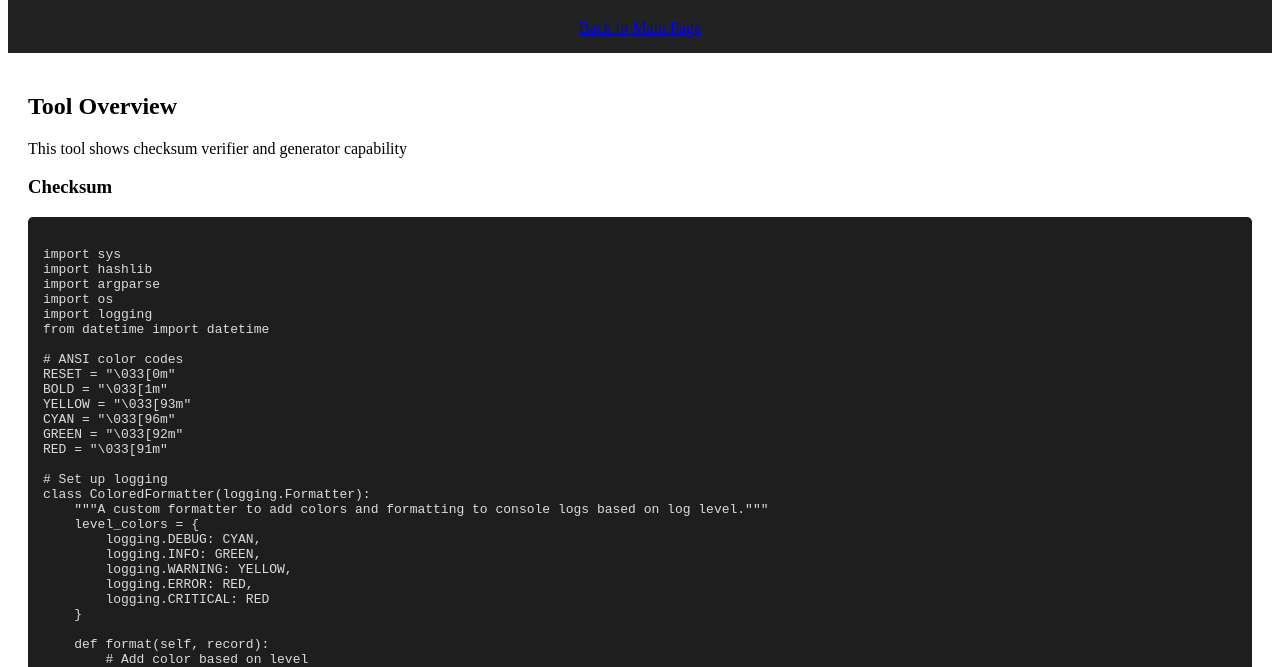
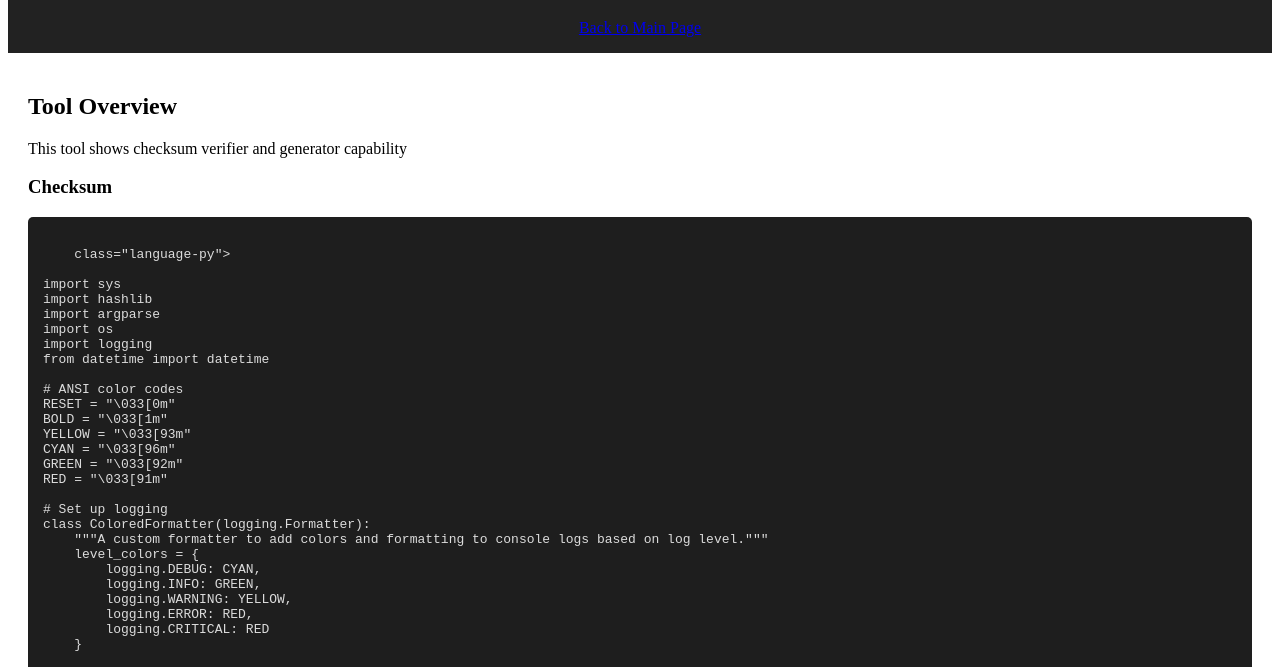
Before and after one commit to ebholoijieh0/ebholoijieh0.github.io, a plain HTML site: page CVE-2024/checksum.html in a window 1280 px wide. Shown: the part 85-752 px from the top of the page. Drawn offline with nearby package versions, Linux system fonts and the light colour scheme.

Commit message:
Update checksum.html

```diff
--- a/CVE-2024/checksum.html
+++ b/CVE-2024/checksum.html
@@ -20,6 +20,8 @@
             <h3>Checksum</h3>
             <pre>
 <code>
+    class="language-py">
+
 import sys
 import hashlib
 import argparse
```
